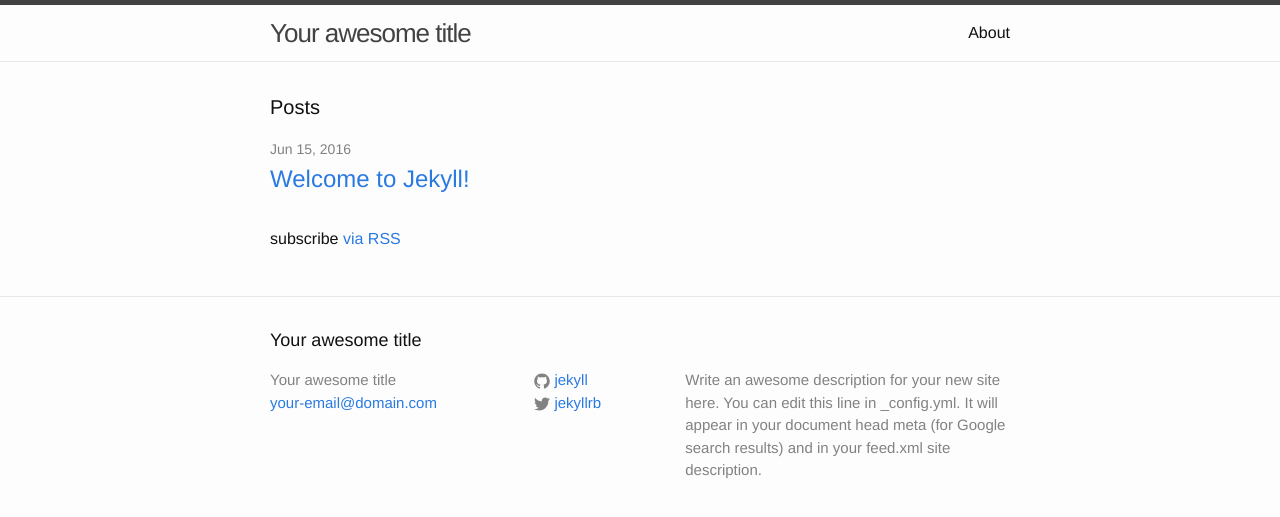
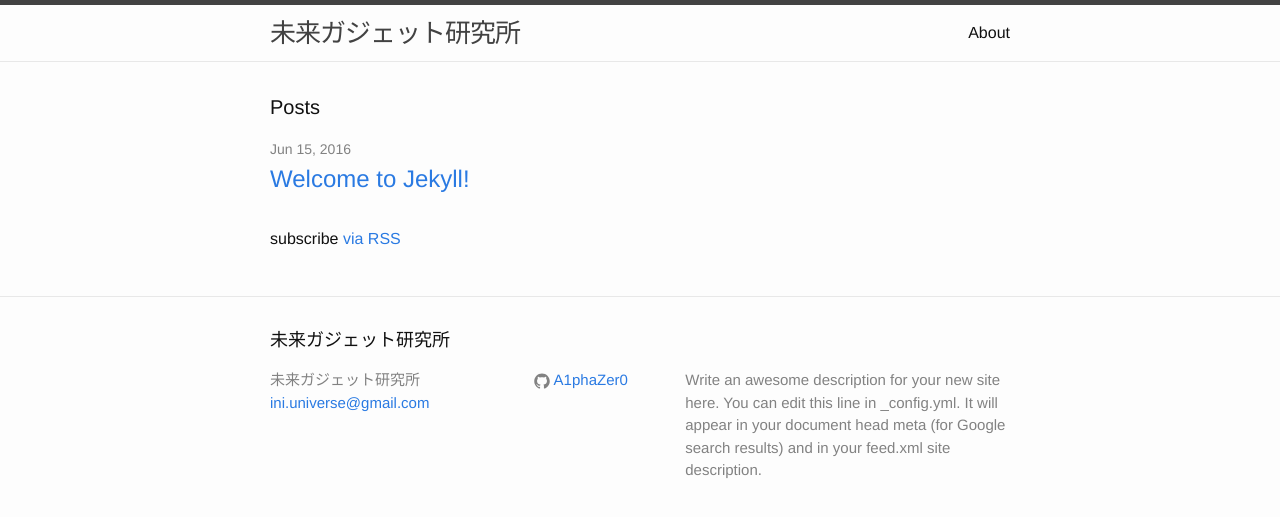
Before and after one commit to A1phaZer0/A1phaZer0.github.io, a Jekyll site: the page built from index.html, in a window 1280 px wide. Shown: the top 517 px of the page. Built offline with Jekyll 4.4.1, drawn with Linux system fonts in a browser that asks for light colours.

Commit message:
change title/email

```diff
--- a/_config.yml
+++ b/_config.yml
@@ -6,16 +6,16 @@
 # 'jekyll serve'. If you change this file, please restart the server process.
 
 # Site settings
-title: Your awesome title
-email: your-email@domain.com
+title: 未来ガジェット研究所
+email: ini.universe@gmail.com
 description: > # this means to ignore newlines until "baseurl:"
   Write an awesome description for your new site here. You can edit this
   line in _config.yml. It will appear in your document head meta (for
   Google search results) and in your feed.xml site description.
 baseurl: "" # the subpath of your site, e.g. /blog
-url: "http://yourdomain.com" # the base hostname & protocol for your site
-twitter_username: jekyllrb
-github_username:  jekyll
+url: "https://a1phazer0.github.io" # the base hostname & protocol for your site
+#twitter_username: jekyllrb
+github_username:  A1phaZer0
 
 # Build settings
 markdown: kramdown
```
